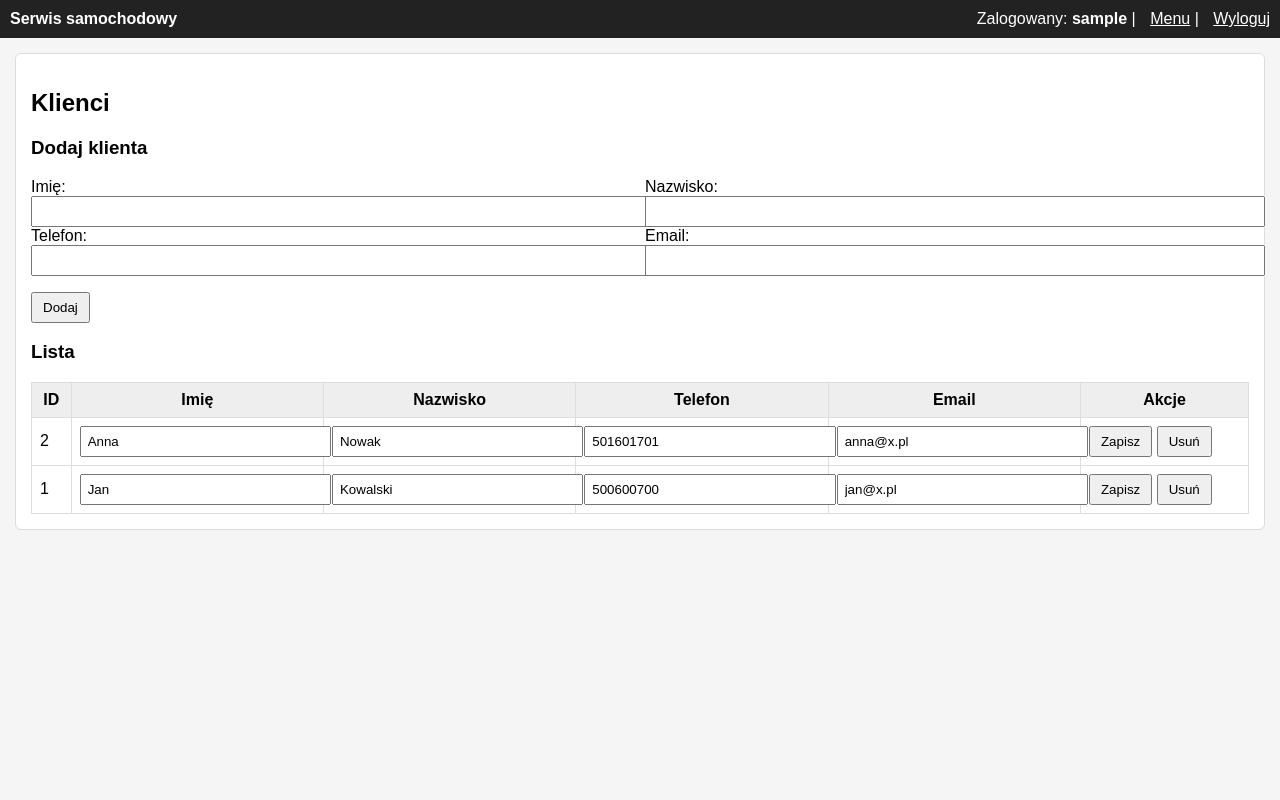
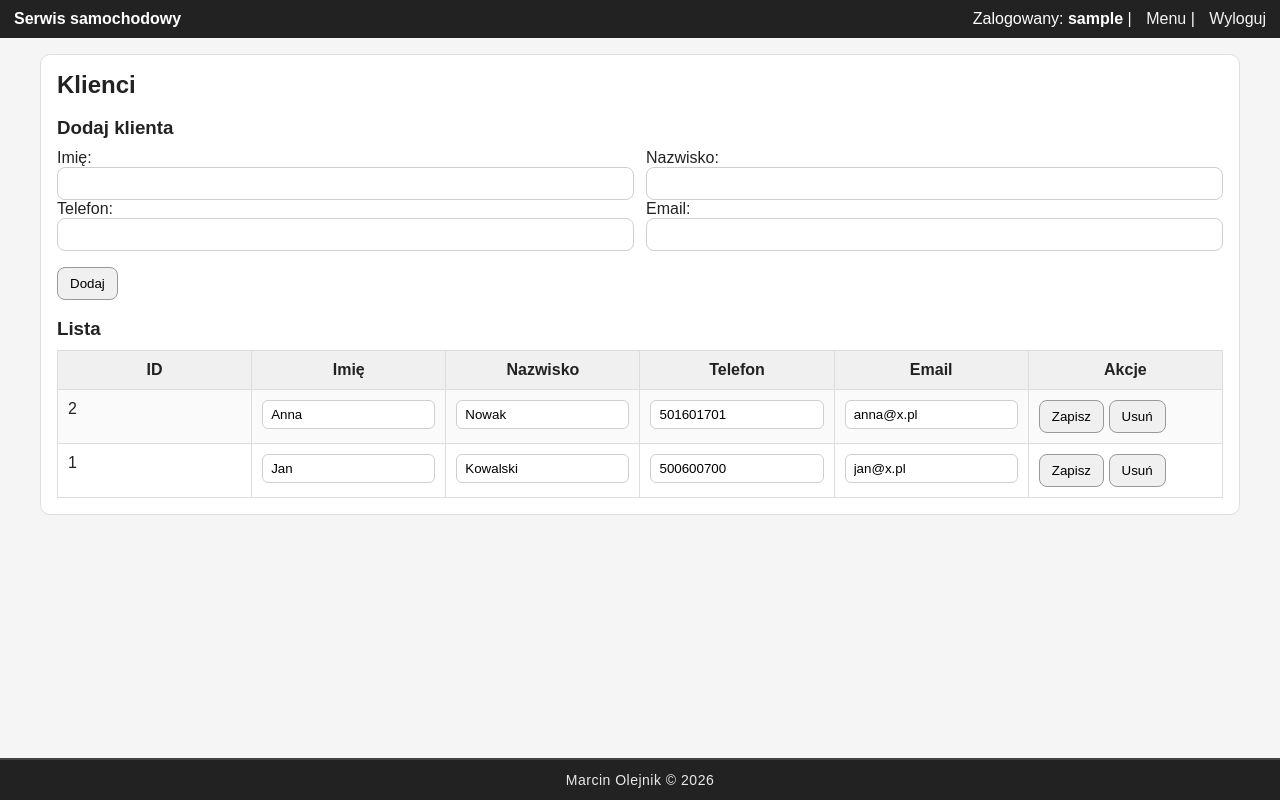
Before and after one commit to mpn112/Projekt_PHP, a PHP site: page /klienci.php in a window 1280 px wide. Run offline with PHP 8.4, Linux system fonts and the light colour scheme; the visitor is signed in with stand-in values (Sample User, id 1); data comes from the database, SQL or seed files in the repository.

```diff
--- a/footer.php
+++ b/footer.php
@@ -1,3 +1,10 @@
-</div>
-</body>
+    </div>
+
+    <footer class="footer">
+      <div class="footer-inner">
+        Marcin Olejnik &copy; 2026
+      </div>
+    </footer>
+
+  </body>
 </html>
--- a/style.css
+++ b/style.css
@@ -1,13 +1,183 @@
-body { font-family: Arial, sans-serif; background:#f5f5f5; margin:0; }
-.top { background:#222; color:#fff; padding:10px; display:flex; justify-content:space-between; }
-.top a { color:#fff; margin-left:10px; }
-.box { padding:15px; }
-.card { background:#fff; padding:15px; border:1px solid #ddd; border-radius:6px; }
-table { width:100%; border-collapse:collapse; background:#fff; }
-th, td { border:1px solid #ddd; padding:8px; }
-th { background:#eee; }
-.msg { padding:10px; margin:10px 0; background:#e7f5ff; border:1px solid #b3d7ff; }
-.err { padding:10px; margin:10px 0; background:#ffe7e7; border:1px solid #ffb3b3; }
-input[type=text], input[type=number], input[type=date], textarea, select { width:100%; padding:6px; }
-.btn { padding:6px 10px; }
-.grid2 { display:grid; grid-template-columns: 1fr 1fr; gap:10px; }
+/* ===== Reset / baza ===== */
+* { box-sizing: border-box; }
+
+html, body { height: 100%; }
+
+body {
+  font-family: Arial, sans-serif;
+  background: #f5f5f5;
+  margin: 0;
+  color: #222;
+
+  /* żeby stopka była na dole */
+  display: flex;
+  flex-direction: column;
+  min-height: 100vh;
+}
+
+/* ===== Góra / menu ===== */
+.top {
+  background: #222;
+  color: #fff;
+  padding: 10px 14px;
+  display: flex;
+  justify-content: space-between;
+  align-items: center;
+  gap: 10px;
+}
+
+.top a {
+  color: #fff;
+  text-decoration: none;
+  margin-left: 10px;
+  opacity: 0.95;
+}
+.top a:hover { text-decoration: underline; opacity: 1; }
+
+/* ===== Kontener treści ===== */
+.box {
+  padding: 16px;
+  flex: 1; /* wypycha stopkę na dół */
+}
+
+.card {
+  background: #fff;
+  padding: 16px;
+  border: 1px solid #ddd;
+  border-radius: 10px;
+  max-width: 1200px;
+  margin: 0 auto;
+}
+
+h2 { margin: 0 0 12px 0; }
+h3 { margin: 18px 0 10px 0; }
+
+/* ===== Komunikaty ===== */
+.msg, .err {
+  padding: 10px;
+  margin: 10px 0;
+  border-radius: 8px;
+  border: 1px solid transparent;
+}
+
+.msg {
+  background: #e7f5ff;
+  border-color: #b3d7ff;
+}
+
+.err {
+  background: #ffe7e7;
+  border-color: #ffb3b3;
+}
+
+/* ===== Formularze (poza tabelą) ===== */
+input[type=text],
+input[type=number],
+input[type=date],
+input[type=password],
+textarea,
+select {
+  width: 100%;
+  padding: 8px 10px;
+  border: 1px solid #cfcfcf;
+  border-radius: 8px;
+  outline: none;
+  background: #fff;
+}
+
+textarea {
+  min-height: 90px;
+  resize: vertical;
+}
+
+input:focus, textarea:focus, select:focus {
+  border-color: #7aa7ff;
+  box-shadow: 0 0 0 3px rgba(122,167,255,0.25);
+}
+
+.grid2 {
+  display: grid;
+  grid-template-columns: 1fr 1fr;
+  gap: 12px;
+}
+
+/* przy wąskim ekranie */
+@media (max-width: 800px) {
+  .grid2 { grid-template-columns: 1fr; }
+}
+
+/* ===== Przyciski / linki ===== */
+.btn, button.btn {
+  padding: 8px 12px;
+  border: 1px solid #999;
+  border-radius: 8px;
+  background: #f0f0f0;
+  cursor: pointer;
+}
+
+.btn:hover, button.btn:hover {
+  background: #e6e6e6;
+}
+
+a { color: #1a5cff; }
+a:hover { text-decoration: underline; }
+
+/* ===== Tabele ===== */
+table {
+  width: 100%;
+  border-collapse: collapse;
+  background: #fff;
+
+  /* to bardzo pomaga gdy jest dużo pól w komórkach */
+  table-layout: fixed;
+}
+
+th, td {
+  border: 1px solid #ddd;
+  padding: 10px;
+  vertical-align: top;
+  overflow-wrap: anywhere; /* łamanie długich VIN itd. */
+}
+
+th {
+  background: #f0f0f0;
+  font-weight: 700;
+}
+
+/* delikatne pasy */
+tr:nth-child(even) td { background: #fafafa; }
+
+/* ===== FORM w tabeli: niech nie psuje układu ===== */
+td input[type=text],
+td input[type=number],
+td input[type=date],
+td textarea,
+td select {
+  width: 100%;
+  max-width: 100%;
+  padding: 6px 8px;
+  border-radius: 6px;
+}
+
+/* textarea w tabeli mniejsze, żeby nie rozpychało wiersza */
+td textarea {
+  min-height: 60px;
+}
+
+/* małe opisy */
+small { color: #555; }
+
+/* ===== Stopka ===== */
+.footer {
+  background: #222;
+  color: #fff;
+  padding: 12px 10px;
+  text-align: center;
+  border-top: 2px solid #444;
+}
+
+.footer-inner {
+  font-size: 14px;
+  letter-spacing: 0.5px;
+  opacity: 0.9;
+}
```
